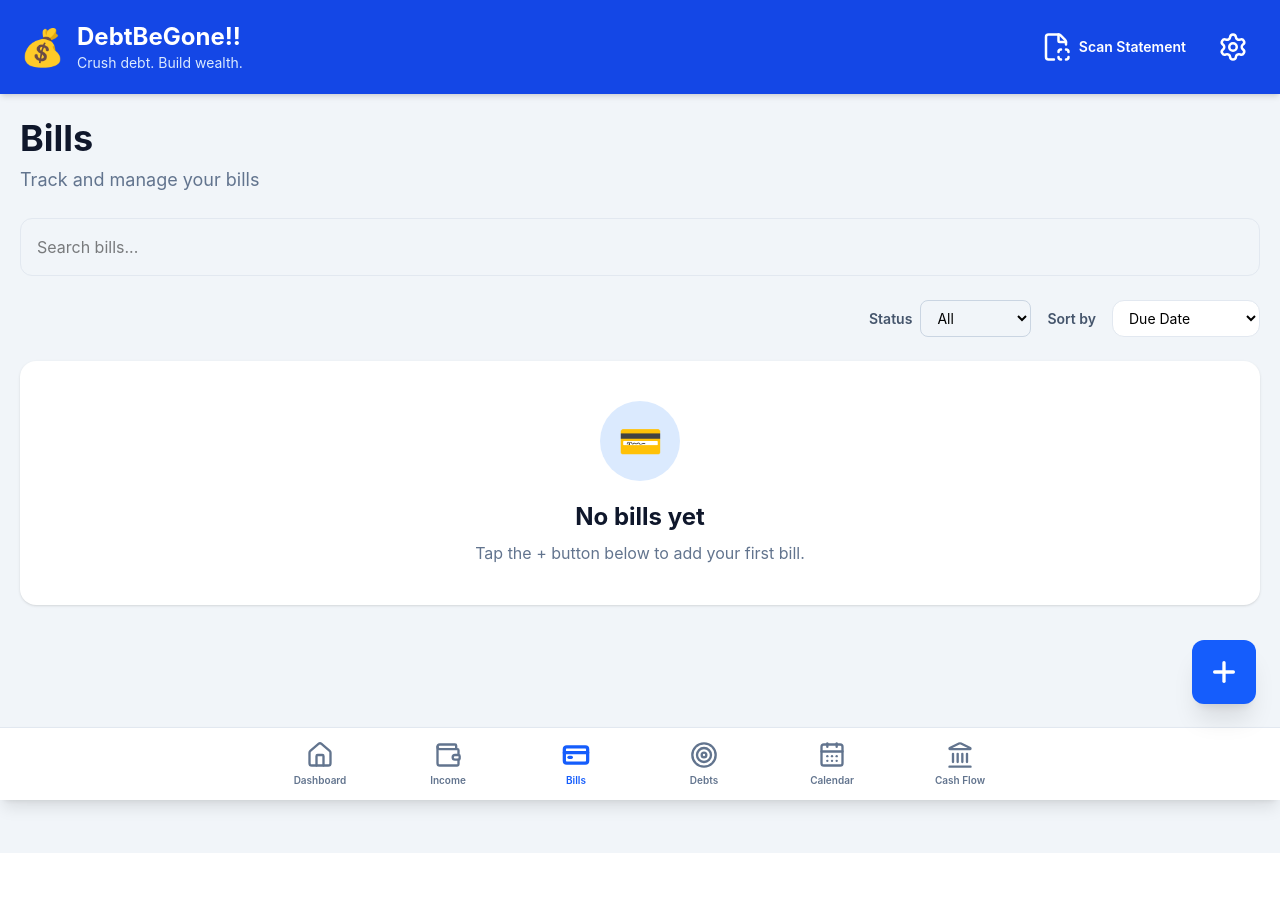
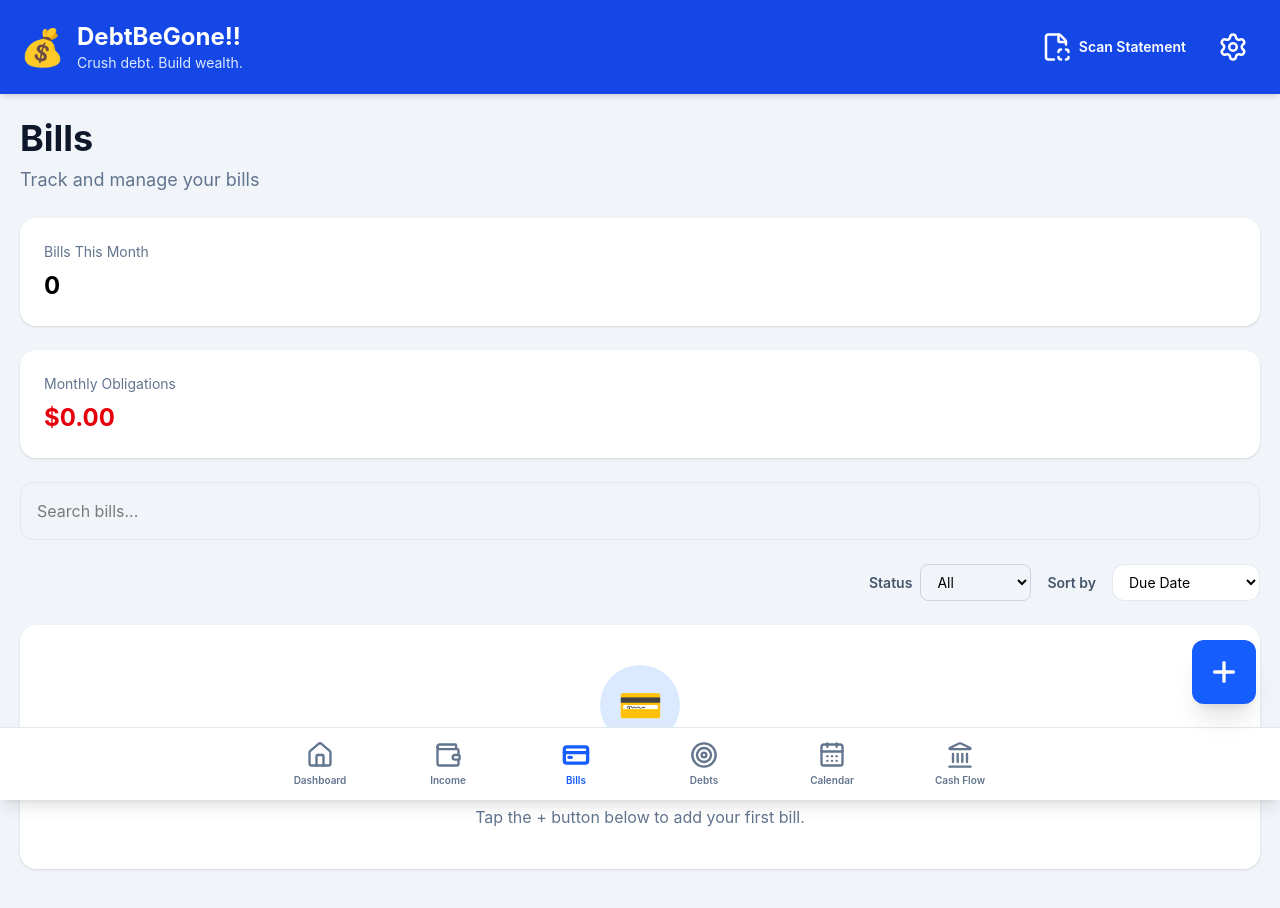
Before and after one commit to KMTorres21/DebtCrusher, a React (Vite) app: page /bills in a window 1280 px wide. Shown: the top 908 px of the page. Before the commit the page ends 853 px from the top, so only its background shows below. Built offline with nearby package versions, Linux system fonts and the light colour scheme.

Commit message:
fix: add monthly bill summary and statistics display in BillsPage

```diff
--- a/src/pages/BillsPage.tsx
+++ b/src/pages/BillsPage.tsx
@@ -1,8 +1,6 @@
 import { useState } from "react";
 import { Plus } from "lucide-react";
-import {
-  getFundingAccounts,
-} from "../utils/fundingAccountsStorage";
+import { getFundingAccounts } from "../utils/fundingAccountsStorage";
 import { Bill } from "../types/Bill";
 import { useBills } from "../hooks/useBills";
 import { useDisplaySettings } from "../hooks/useDisplaySettings";
@@ -15,6 +13,9 @@ import PageContainer from "../components/common/PageContainer";
 import PageHeader from "../components/common/PageHeader";
 import SearchBar from "../components/common/SearchBar";
 import EmptyState from "../components/common/EmptyState";
+import StatCard from "../components/common/StatCard";
+import { formatCurrency } from "../utils/formatCurrency";
+import { getBillOccurrences } from "../utils/calendarOccurrences";
 
 export default function BillsPage() {
   const {
@@ -43,10 +44,11 @@ export default function BillsPage() {
     useState<Bill | null>(null);
   const [sortBy, setSortBy] = useState<
   "name" | "dueDate" | "statementDate"
-    >(() => {
-  const saved = localStorage.getItem(
-    "debtSortBy"
-  );
+>(() => {
+  const saved =
+    localStorage.getItem(
+      "debtSortBy"
+    );
 
   if (
     saved === "name" ||
@@ -57,9 +59,39 @@ export default function BillsPage() {
   }
 
   return "dueDate";
-    });
-  const today =
-  new Date().toISOString().slice(0, 10);
+});
+
+const currentDate = new Date();
+
+const monthlyBillSummary = bills.reduce(
+  (summary, bill) => {
+    const occurrences =
+      getBillOccurrences(
+        bill,
+        currentDate.getFullYear(),
+        currentDate.getMonth()
+      );
+
+    return {
+      count:
+        summary.count +
+        occurrences.length,
+
+      total:
+        summary.total +
+        occurrences.length *
+          bill.amount,
+    };
+  },
+  {
+    count: 0,
+    total: 0,
+  }
+);
+
+const today = new Date()
+    .toISOString()
+    .slice(0, 10);
 
   const filteredBills = bills
     .filter((bill) =>
@@ -222,6 +254,19 @@ export default function BillsPage() {
         subtitle="Track and manage your bills"
       />
 
+      <StatCard
+        title="Bills This Month"
+        value={monthlyBillSummary.count}
+      />
+
+      <StatCard
+        title="Monthly Obligations"
+        value={formatCurrency(
+          monthlyBillSummary.total
+        )}
+        valueClassName="text-red-600"
+      />
+
         <SearchBar
           value={search}
           onChange={setSearch}
```
